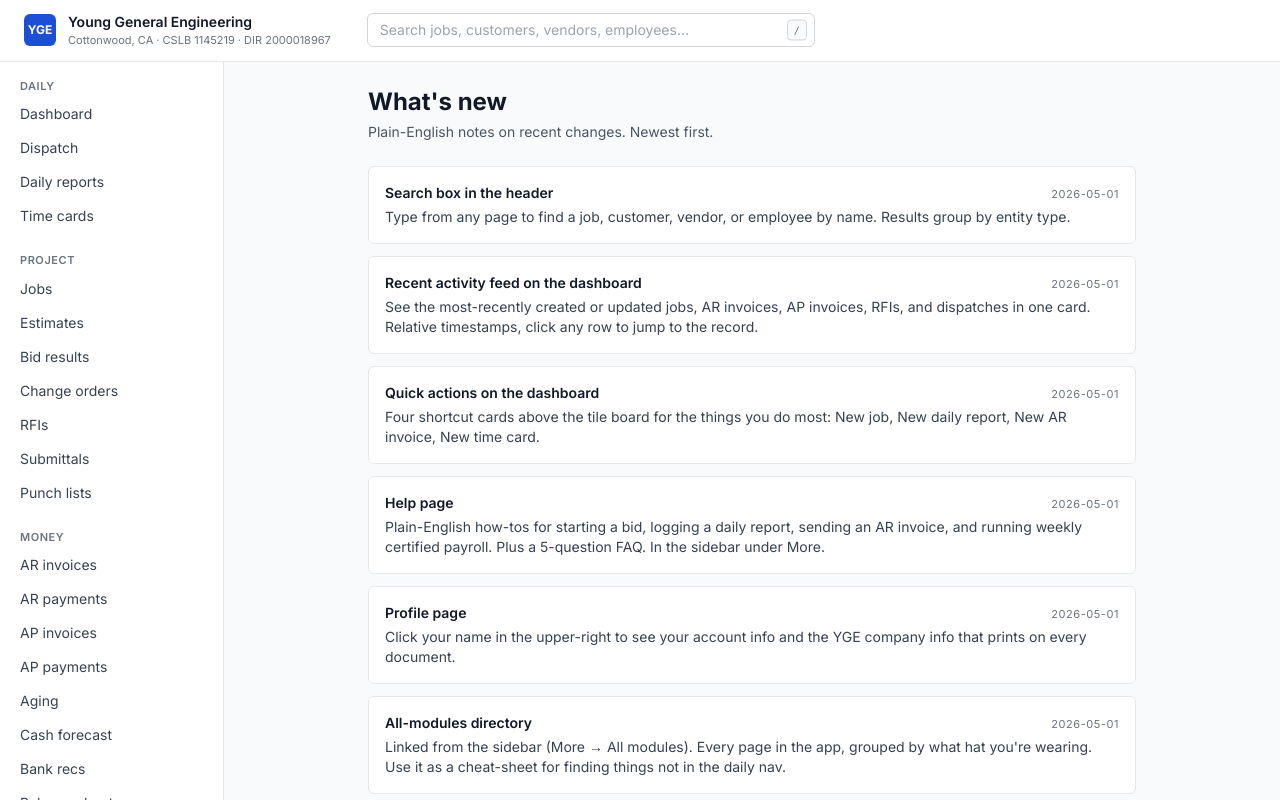
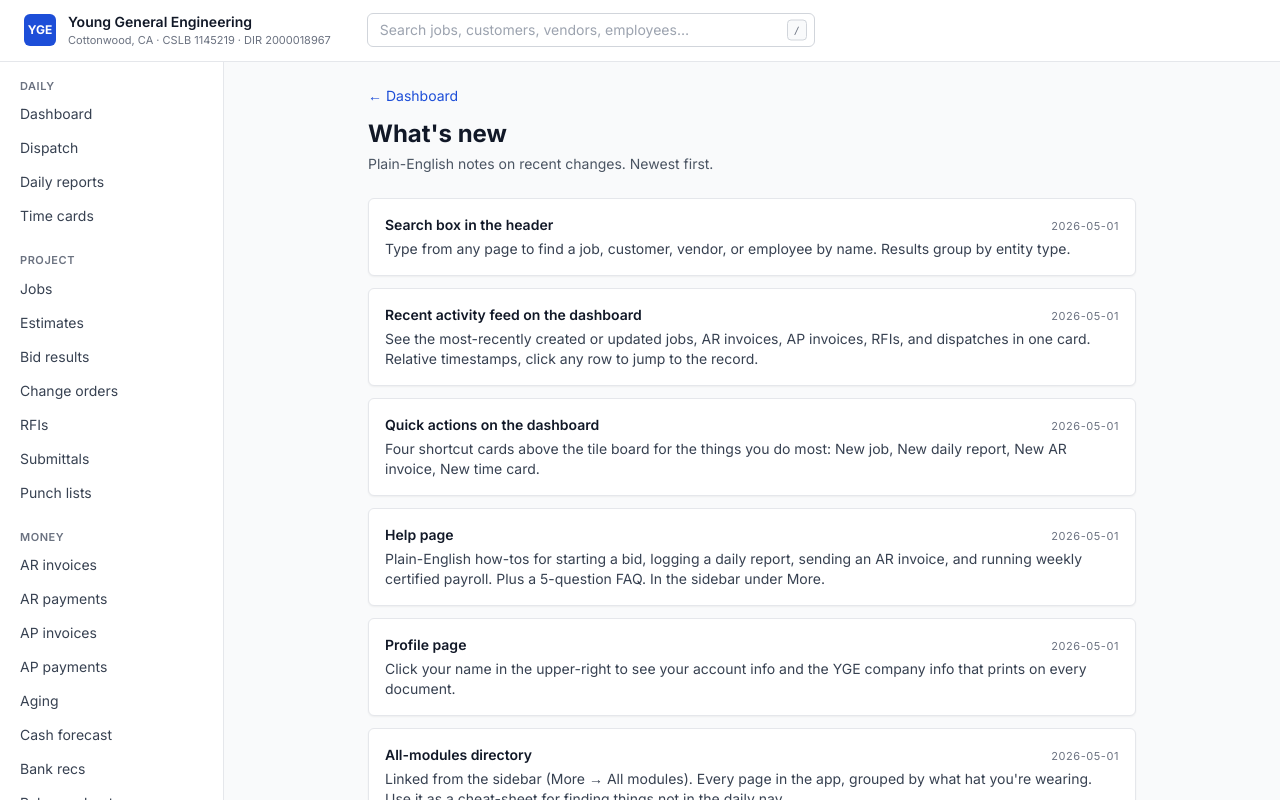
Before and after one commit to yge-engineering/yge-app, a Next.js app in the folder apps/web/: page /changelog in a window 1280 px wide. Shown: the top 800 px of the page. Built offline with nearby package versions, Linux system fonts and the light colour scheme; no server answers.

Commit message:
Refactor /changelog onto component library — bundle 470
PageHeader + Card.

```diff
--- a/apps/web/src/app/changelog/page.tsx
+++ b/apps/web/src/app/changelog/page.tsx
@@ -4,7 +4,7 @@
 // written in plain English (not git commit messages). When you ship
 // something users should know about, add a row to RELEASE_NOTES below.
 
-import { AppShell } from '../../components/app-shell';
+import { AppShell, Card, PageHeader } from '../../components';
 
 interface ReleaseNote {
   date: string; // yyyy-mm-dd
@@ -84,19 +84,21 @@ export default function ChangelogPage() {
   return (
     <AppShell>
       <main className="mx-auto max-w-3xl">
-        <header className="mb-6">
-          <h1 className="text-2xl font-bold text-gray-900">What&apos;s new</h1>
-          <p className="mt-1 text-sm text-gray-600">Plain-English notes on recent changes. Newest first.</p>
-        </header>
+        <PageHeader
+          title="What's new"
+          subtitle="Plain-English notes on recent changes. Newest first."
+        />
 
         <ol className="space-y-3">
           {RELEASE_NOTES.map((n, i) => (
-            <li key={i} className="rounded-md border border-gray-200 bg-white p-4">
-              <div className="flex items-baseline justify-between gap-3">
-                <h2 className="text-sm font-semibold text-gray-900">{n.title}</h2>
-                <span className="shrink-0 text-[11px] uppercase tracking-wider text-gray-500">{n.date}</span>
-              </div>
-              <p className="mt-1 text-sm text-gray-700">{n.body}</p>
+            <li key={i}>
+              <Card>
+                <div className="flex items-baseline justify-between gap-3">
+                  <h2 className="text-sm font-semibold text-gray-900">{n.title}</h2>
+                  <span className="shrink-0 text-[11px] uppercase tracking-wider text-gray-500">{n.date}</span>
+                </div>
+                <p className="mt-1 text-sm text-gray-700">{n.body}</p>
+              </Card>
             </li>
           ))}
         </ol>
```
